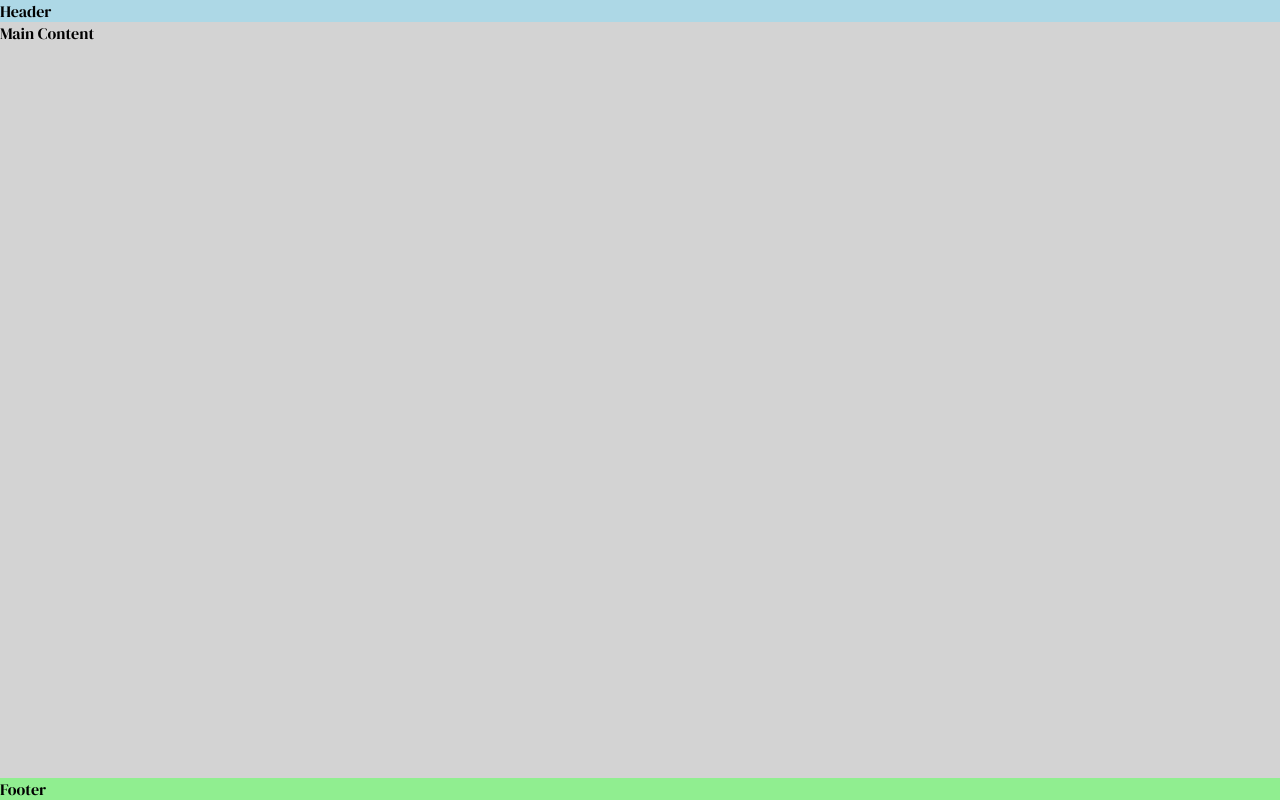
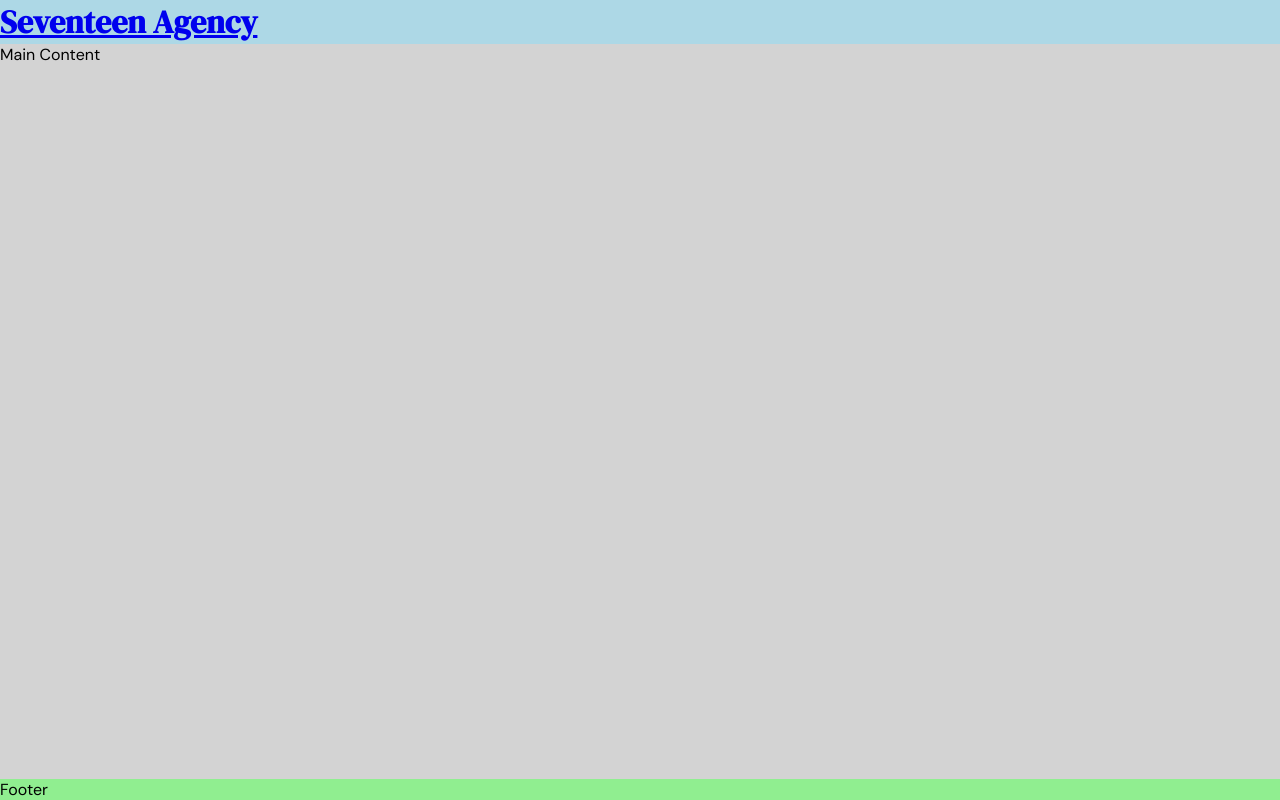
Before and after one commit to kb5991/17agency, a plain HTML site: page index.html in a window 1280 px wide. Drawn offline with Linux system fonts and the light colour scheme.

Commit message:
Add logo to header and apply DM Serif Display font

```diff
--- a/assets/css/style.css
+++ b/assets/css/style.css
@@ -15,12 +15,16 @@ body {
     flex-direction: column;
     /* Generic project styles */
     color: #000000;
-    font-family: 'DM Serif Display', serif;
+    font-family: 'DM Sans', sans-serif;
 }
 
 /* Header */
 header {
     background-color: lightblue;
+}
+
+h1 {
+    font-family: 'DM Serif Display', serif;
 }
 
 /* Main Content */
--- a/index.html
+++ b/index.html
@@ -20,7 +20,11 @@
 </head>
 <body>
     <!--Header-->
-    <header>Header</header>
+    <header>
+        <a href="index.html">
+            <h1 id="logo">Seventeen Agency</h1>
+        </a>
+    </header>
 
     <!--Main Content-->
     <main>Main Content</main>
```
